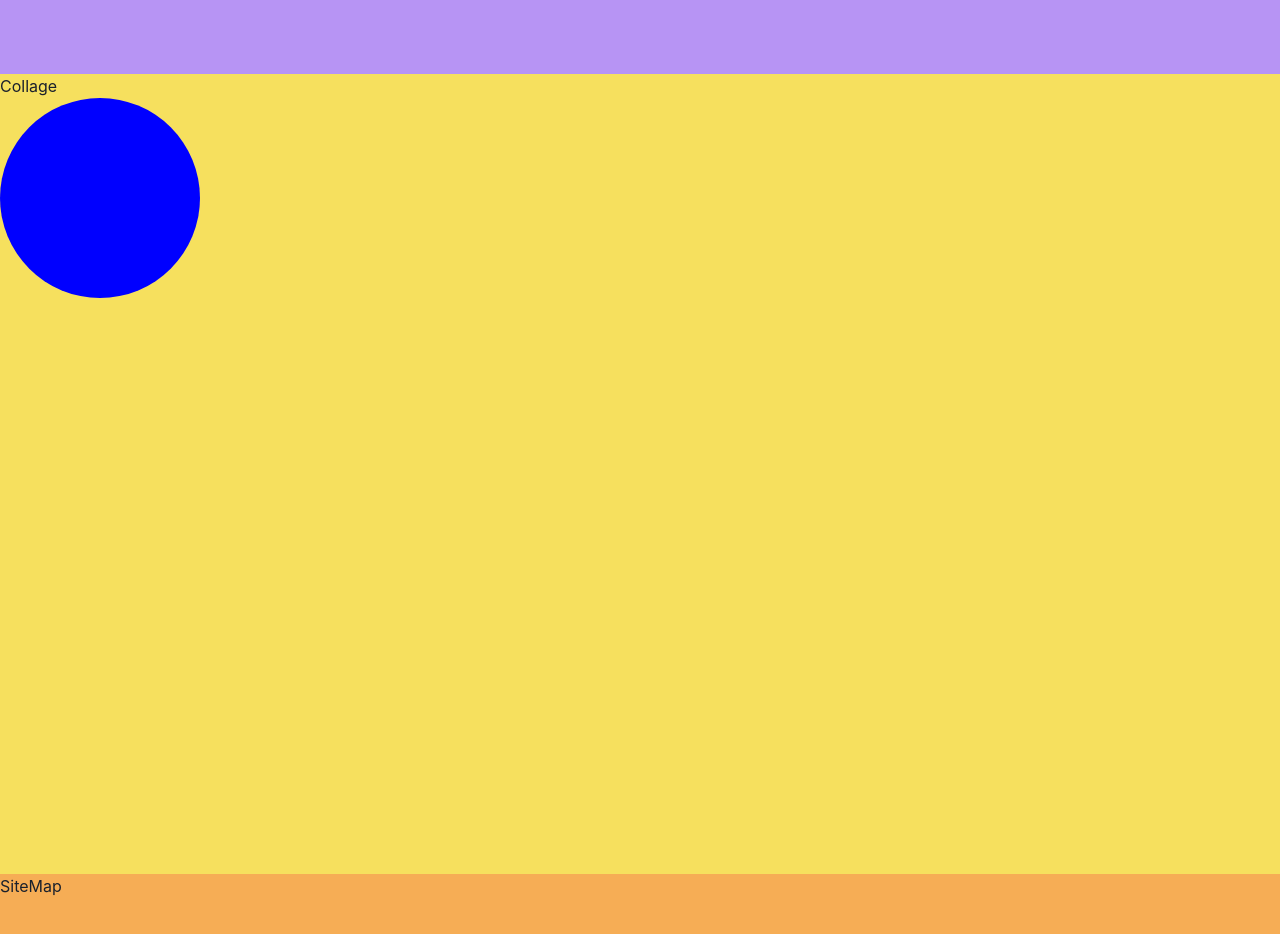
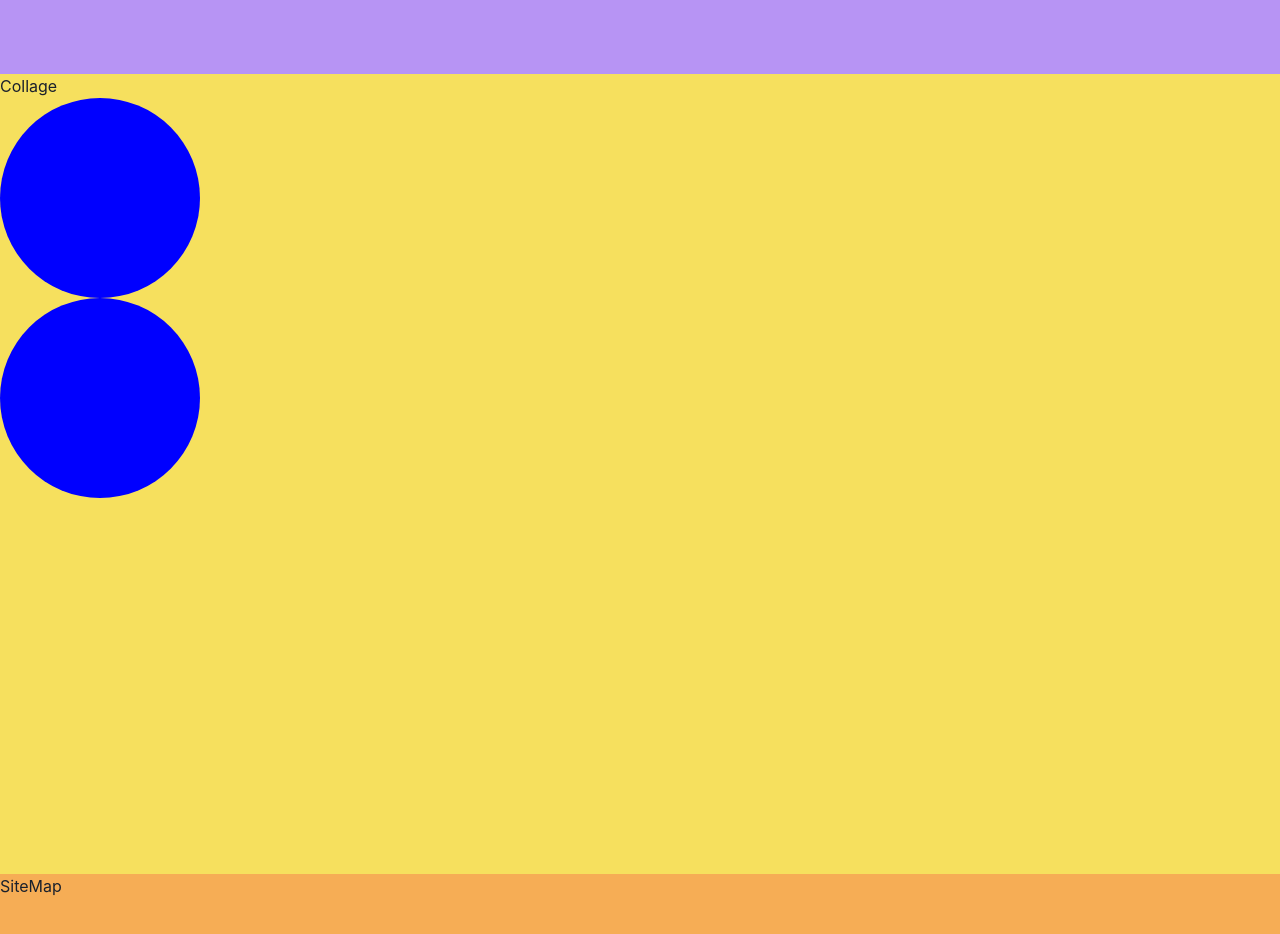
Before and after one commit to ColdWeatherBoyy/dada-museum, a React (Vite) app in the folder client/: page / in a window 1280 px wide. Shown: the part 2326-3260 px from the top of the page. Built offline with nearby package versions, Linux system fonts and the light colour scheme; a web font is replaced by a local one.

Commit message:
got multiple drag elements working

```diff
--- a/client/src/Collage.jsx
+++ b/client/src/Collage.jsx
@@ -5,6 +5,7 @@ import CollageElement from "./CollageElement";
 function Collage() {
 
     const collageBoundary = useRef();
+    const [collageElements, setCollageElements] = useState(["box", "box"]);
 
     return (
         <Box
@@ -14,7 +15,11 @@ function Collage() {
             ref={collageBoundary}
         >
             Collage
-            <CollageElement collageBoundary={collageBoundary}/>
+            {
+                collageElements.map((element, index) => {
+                    return <CollageElement collageBoundary={collageBoundary} classText={element} key={index}/>
+                })
+            }
         </Box>
     );
 }
--- a/client/src/CollageElement.jsx
+++ b/client/src/CollageElement.jsx
@@ -1,11 +1,11 @@
 import { motion } from "framer-motion"
 import "./styles/dragStyles.css";
 
-function CollageElement({ collageBoundary }) {
+function CollageElement({ collageBoundary, classText, key }) {
 
     return (
             <motion.div
-                className="box"
+                className={classText}
                 drag={true}
                 dragMomentum={false}
                 dragConstraints={collageBoundary}
```
